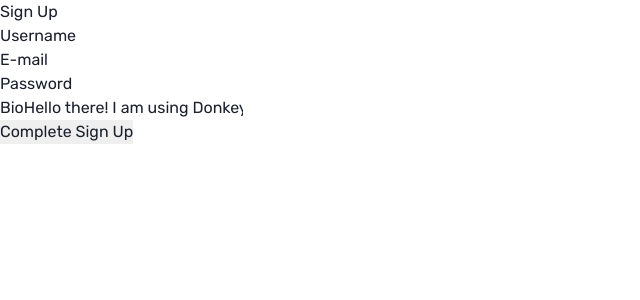
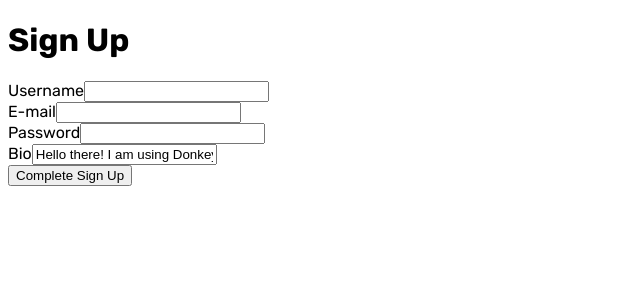
Before and after one commit to Johannes-Krabbe/donkeyboard-client, a Next.js app: page /auth/signup in a window 1280 px wide. Shown: the top 300 px of the page, without its empty margins (0-640 px from the left). Built offline with nearby package versions, Linux system fonts and the light colour scheme.

Commit message:
fix chakraUI integration

```diff
--- /dev/null
+++ b/src/app/globals.css
@@ -0,0 +1,3 @@
+:root {
+  --font-rubik: ${rubik.style.fontFamily};
+}
--- a/src/app/layout.tsx
+++ b/src/app/layout.tsx
@@ -1,5 +1,3 @@
-"use client";
-import { ChakraProvider, extendTheme } from "@chakra-ui/react";
 import { Rubik } from "next/font/google";
 
 const rubik = Rubik({ subsets: ["latin"] });
@@ -9,33 +7,14 @@ export const metadata = {
   description: "Test your type speed",
 };
 
-export const theme = extendTheme({
-  fonts: {
-    heading: "var(--font-rubik)",
-    body: "var(--font-rubik)",
-  },
-});
-
 export default function RootLayout({
   children,
 }: {
   children: React.ReactNode;
 }) {
   return (
-    <>
-      <style jsx global>
-        {`
-          :root {
-            --font-rubik: ${rubik.style.fontFamily};
-          }
-        `}
-      </style>
-
-      <html lang="en">
-        <body className={rubik.className}>
-          <ChakraProvider>{children}</ChakraProvider>
-        </body>
-      </html>
-    </>
+    <html lang="en">
+      <body className={rubik.className}>{children}</body>
+    </html>
   );
 }
--- /dev/null
+++ b/src/app/theme.ts
@@ -0,0 +1,8 @@
+import { extendTheme } from "@chakra-ui/react";
+
+export const theme = extendTheme({
+  fonts: {
+    heading: "var(--font-rubik)",
+    body: "var(--font-rubik)",
+  },
+});
```
